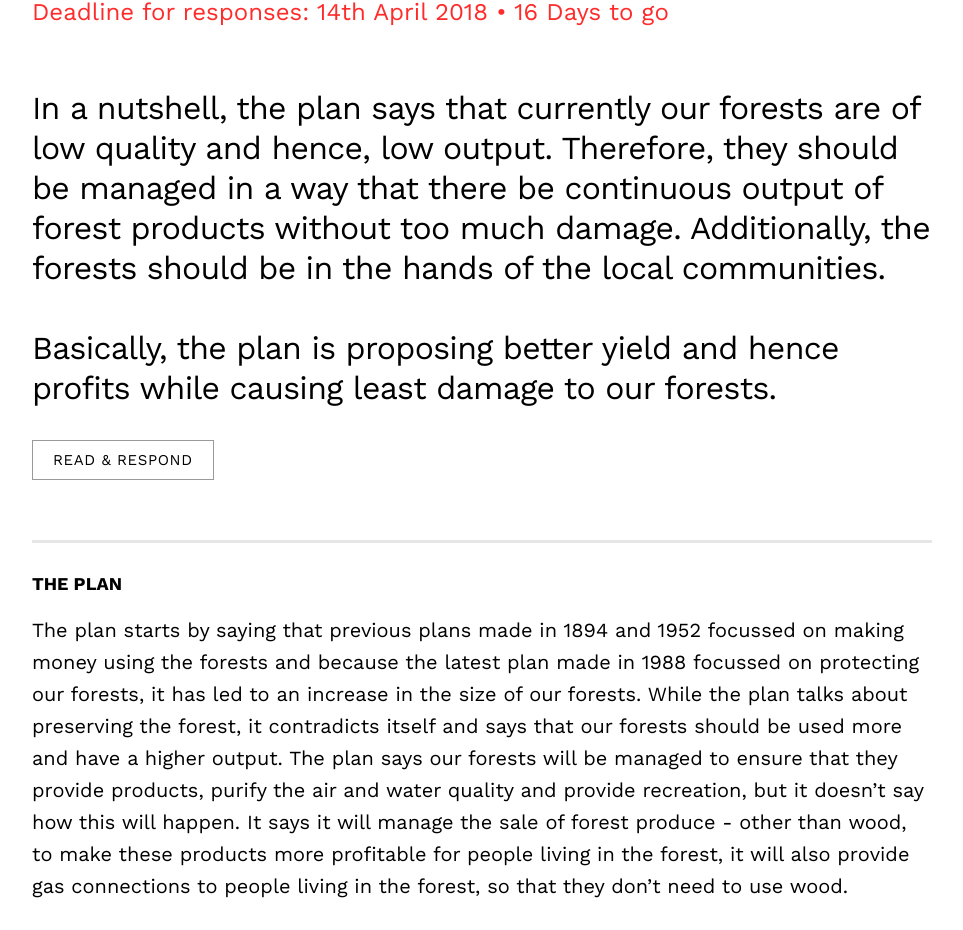
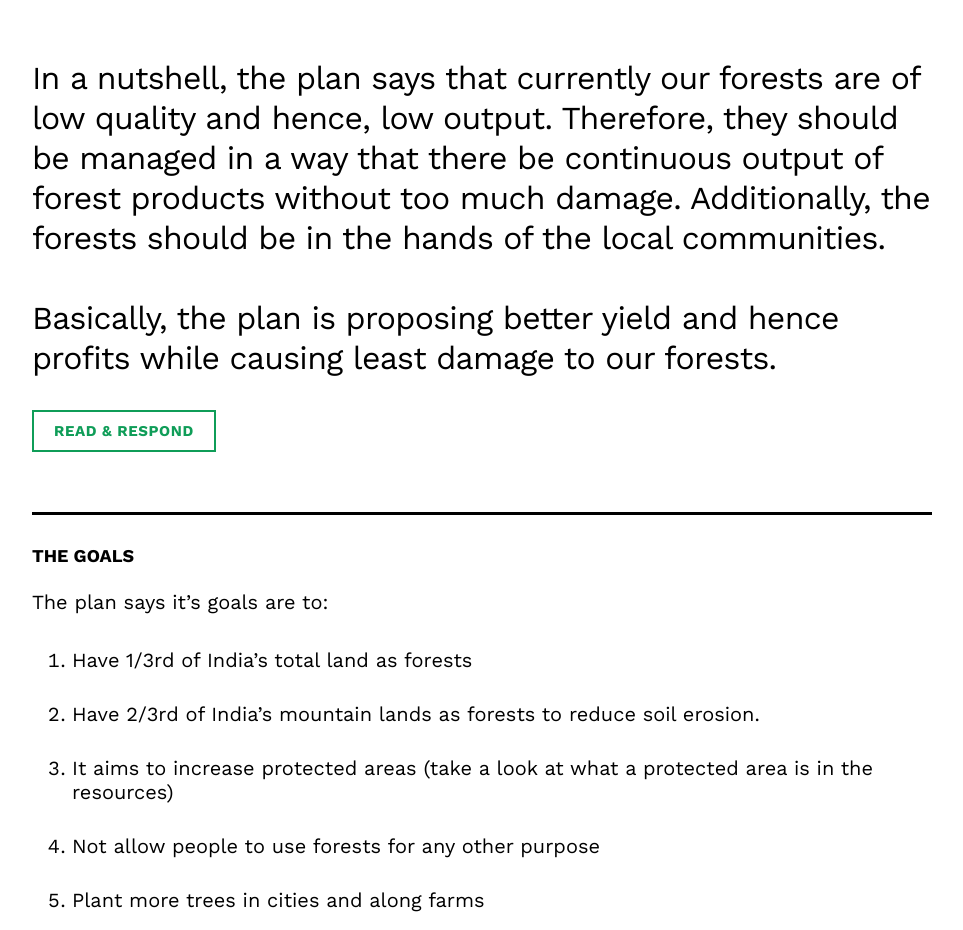
Before and after one commit to adityadipankar/tfp2018, a plain HTML site: page index.html in a window 1280 px wide. Shown: the part 313-1243 px from the top of the page, without its empty margins (158-1121 px from the left). Drawn offline with nearby package versions, Linux system fonts and the light colour scheme.

Commit message:
Kind of final

```diff
--- a/index.html
+++ b/index.html
@@ -24,12 +24,13 @@ h1{
 }
 .deadline{
   font-size: 24px;
-  color: #ff2b2b;
+  color: red;
   display: inline-block;
-  margin: 40px 0px 30px 0px;
+  margin: 10px 0px 30px 0px;
 }
 .top-border{
-  border-top: 3px solid #e6e6e6;
+  border-top: 3px solid #000;
+  width: auto;
 }
 .title{
   font-weight: 700;
@@ -62,13 +63,15 @@ li{
   font-size: 20px;
 }
 #full-analysis{
-  border: 1px solid #999;
+  border: 2px solid rgb(15, 157, 88);
   display: inline-block;
   padding: 10px 20px;
-  color: #000000;
+  color: rgb(15, 157, 88);
   text-transform: uppercase;
   font-size: 15px;
   letter-spacing: 0.6px;
+  font-weight: 700;
+  cursor: pointer;
 }
 .thanks{
   background-color: rgb(15, 157, 88);
@@ -90,6 +93,11 @@ li{
 .your-turn{
   padding-top: 170px;
 }
+.emphasis{
+  background-color: red;
+  color: white;
+  padding: 2px 6px;
+}
 </style>
 </head>
 <body>
@@ -97,16 +105,12 @@ li{
   <div id='introduction'>
     <div class="title">Your response is being sought for</div>
     <h1>National Forest Plan of 2018</h1>
-    <div class="deadline">Deadline for responses: 14th April 2018 • <span style='emphasis'>16 Days to go</span></div>
+    <div class="deadline">Deadline for responses: 14th April 2018 • <span class='emphasis'>16 Days to go</span></div>
 
     <p class="summary">In a nutshell, the plan says that currently our forests are of low quality and hence, low output. Therefore, they should be managed in a way that there be continuous output of forest products without too much damage. Additionally, the forests should be in the hands of the local communities. <br/><br/>Basically, the plan is proposing better yield and hence profits while causing least damage to our forests.</p>
     <div id='full-analysis'>Read & Respond</div>
   </div>
   <div id='elaboration'>
-    <h2 class='title top-border'>The Plan</h2>
-    <p>The plan starts by saying that previous plans made in 1894 and 1952 focussed on making money using the forests and because the latest plan made in 1988 focussed on protecting our forests, it has led to an increase  in the size of our forests.
-      While the plan talks about preserving the forest, it contradicts itself and says that our forests should be used more and have a higher output. The plan says our forests will be managed to ensure that they provide products, purify the air and water quality and provide recreation, but it doesn’t say how this will happen. It says it will manage the sale of forest produce - other than wood, to make these products more profitable for people living in the forest, it will also provide gas connections to people living in the forest, so that they don’t need to use wood.
-
     <h2 class="title top-border">The Goals</h2>
     <p>The plan says it’s goals are to:
     <ol>
@@ -120,7 +124,7 @@ li{
       <li>Use our forests without causing too much damage</li>
       <li>Set guidelines that monitor and check our progress on these goals</li>
     </ol>
-    *India is a part of a few international agreements to reduce climate change, the forest policy says we will manage our forests better to reduce emissions and meet India’s targets.</p>
+
     <h2 class="title top-border">Foundation Of The Plan</h2>
     <p>While the plan talks about preserving the forest, it contradicts itself and says that our forests should be used more and have a higher output. Here are some of the foundations the plan is based on:
       <ol>
@@ -129,13 +133,26 @@ li{
         <li>It will provide gas connections to people living in the forest, so that they don’t need to use wood.</li>
       </ol>
     </p>
+
+    <h2 class='title top-border'>The Overall Plan</h2>
+      <ol>
+        <li>Plant trees that make profits, like timber in the forests and on land that is not productive because of human damage</li>
+        <li>Partner with private companies to plant these trees and run campaigns like “wood is good” and “grow more wood - use more wood”, while reducing the rules that stop companies from cutting trees.</li>
+        <li>Reduce natural and manmade threats to the forest by using technology, and survey all our plants and animals in the forests.</li>
+        <li>Launch a National Community Forest Management programme at a village level and get increased funds.</li>
+        <li>Create institutes to research and study the forests.</li>
+        <li>Study clashes between humans and animals to understand how it can stop such clashes and control strictly the trade of wild animals.</li>
+      </ol>
+    </p>
+    *India is a part of a few international agreements to reduce climate change, the forest policy says we will manage our forests better to reduce emissions and meet India’s targets.</p>
+
   </div>
 </div>
 <div class='thanks'>
   <h2 class="title text-centre-align your-turn">Your turn!</h2>
   <p class="summary white fixed-width-content text-centre-align distance-top-0">First of all, thank you for coming forward and sending in your response. Every response makes a difference. Responses to this plan have been asked for in the form of answers to 4 questions in the form that follows.</p>
 </div>
-<div id='form'><iframe src="https://docs.google.com/forms/d/e/1FAIpQLSfpi7IAKdvDXKDO3vVwkOabPNSfdhK-YvOvWVTFXIg9ZadbkQ/viewform?embedded=true" width="100%" height="100%" frameborder="0" marginheight="0" marginwidth="0">Loading...</iframe></div>
+<div id='form'><iframe src="https://docs.google.com/forms/d/e/1FAIpQLSfiCyYKkvh7LISN9-4KFqDipacSkrUPbjP-fcuF6YgvbgPqXQ/viewform?embedded=true" width="100%" height="100%" frameborder="0" marginheight="0" marginwidth="0">Loading...</iframe></div>
 </body>
 <script>
 $("#full-analysis").click(function() {
```
